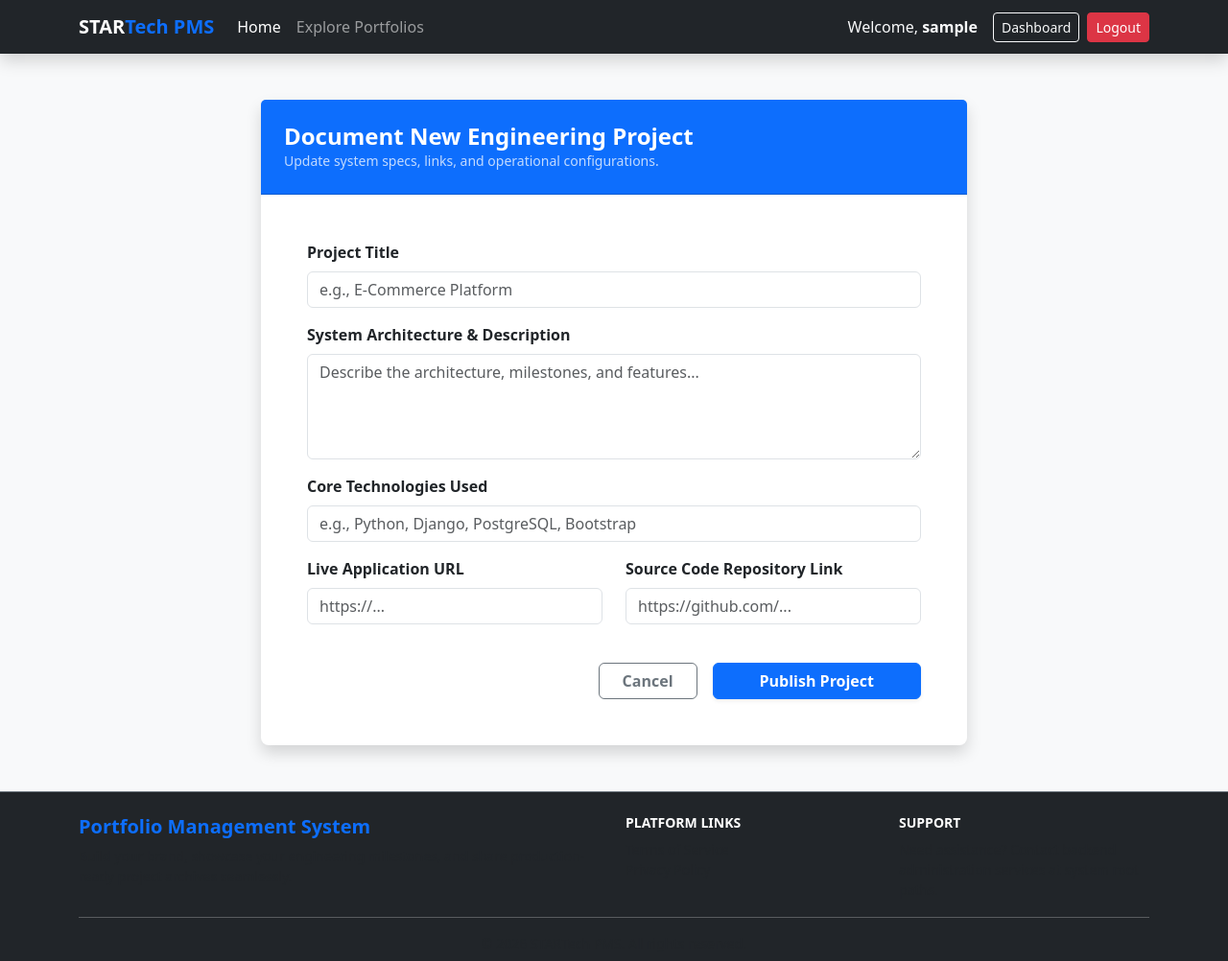
After one commit to Randy-TAR/Portfolio, a Django app: page /accounts/project/new/ in a window 1280 px wide. The commit adds this page. Shown: the whole page at 96% size. Run offline with Django 4.2, Linux system fonts and the light colour scheme; the visitor is signed in with stand-in values (Sample User, id 1).

Commit message:
Day 15 to Day 22 completed

```diff
--- /dev/null
+++ b/core/forms.py
@@ -0,0 +1,16 @@
+from django import forms
+from .models import Project
+
+class ProjectForm(forms.ModelForm):
+    class Meta:
+        model = Project
+        # Explicitly exclude 'owner' to keep it secure from front-end manipulation
+        fields = ['title', 'description', 'technologies_used', 'project_url', 'repository_url']
+
+        widgets = {
+            'title': forms.TextInput(attrs={'class': 'form-control', 'placeholder': 'e.g., E-Commerce Platform'}),
+            'description': forms.Textarea(attrs={'class': 'form-control', 'rows': 4, 'placeholder': 'Describe the architecture, milestones, and features...'}),
+            'technologies_used': forms.TextInput(attrs={'class': 'form-control', 'placeholder': 'e.g., Python, Django, PostgreSQL, Bootstrap'}),
+            'project_url': forms.URLInput(attrs={'class': 'form-control', 'placeholder': 'https://...'}),
+            'repository_url': forms.URLInput(attrs={'class': 'form-control', 'placeholder': 'https://github.com/...'}),
+        }
--- a/core/models.py
+++ b/core/models.py
@@ -1,12 +1,25 @@
 from django.db import models
+from django.contrib.auth.models import User
 
-# Create your models here.
-class ContactMessage(models.Model):
-    name = models.CharField(max_length=100)
-    email = models.EmailField()
-    subject = models.CharField(max_length=200)
-    massage = models.TextField()
-    created_at = models.DateTimeField(auto_created=True)
+class Project(models.Model):
+    # Relational link tying the project to its developer creator
+    owner = models.ForeignKey(User, on_delete=models.CASCADE, related_name='projects')
+
+    # Core project identity tags
+    title = models.CharField(max_length=200)
+    description = models.TextField()
+
+    # Engineering metadata
+    technologies_used = models.CharField(max_length=250, help_text="Separate tags with commas. e.g., Python, Django, PostgreSQL")
+    project_url = models.URLField(max_length=200, blank=True, verbose_name="Live Deployment URL")
+    repository_url = models.URLField(max_length=200, blank=True, verbose_name="Source Code Repository")
+
+    # System chronological audit metrics
+    created_at = models.DateTimeField(auto_now_add=True)
+    updated_at = models.DateTimeField(auto_now=True)
+
+    class Meta:
+        ordering = ['-created_at'] # Ensures the newest projects always display first
 
     def __str__(self):
-        return f"Message from {self.name} - {self.subject}"
+        return self.title
--- /dev/null
+++ b/core/urls.py
@@ -0,0 +1,9 @@
+from django.urls import path
+from .views import project_create_view, project_update_view, project_delete_view, explorer_view
+
+urlpatterns = [
+    path('explore/', explorer_view, name='explorer'),
+    path('project/new/', project_create_view, name='project_create'),
+    path('project/<int:pk>/edit/', project_update_view, name='project_update'),
+    path('project/<int:pk>/delete/', project_delete_view, name='project_delete'),
+]
--- a/core/views.py
+++ b/core/views.py
@@ -1,3 +1,94 @@
-from django.shortcuts import render
+from django.shortcuts import render, redirect, get_object_or_404
+from django.db.models import Q
+from django.contrib.auth.decorators import login_required
+from django.core.exceptions import PermissionDenied
+from django.contrib import messages
+from .models import Project
+from .forms import ProjectForm
 
-# Create your views here.
+@login_required
+def project_create_view(request):
+    if request.method == 'POST':
+        form = ProjectForm(request.POST)
+        if form.is_valid():
+            # 1. Pause saving to the database so we can modify the object
+            project = form.save(commit=False)
+
+            # 2. Securely bind the logged-in user as the owner
+            project.owner = request.user
+
+            # 3. Save the complete object permanently to PostgreSQL
+            project.save()
+
+            messages.success(request, f"Project '{project.title}' has been successfully created!")
+            return redirect('dashboard')
+    else:
+        form = ProjectForm()
+
+    return render(request, 'core/project_form.html', {'form': form})
+
+@login_required
+def project_update_view(request, pk):
+    # 1. Safely fetch the specific project instance or throw a clean 404 screen
+    project = get_object_or_404(Project, pk=pk)
+
+    # 2. SECURITY GUARD: Confirm the logged-in user actually owns this record
+    if project.owner != request.user:
+        raise PermissionDenied  # Throws a standard HTTP 403 Forbidden Error
+
+    if request.method == 'POST':
+        # Pass the existing 'project' instance so Django updates it instead of creating a new row
+        form = ProjectForm(request.POST, instance=project)
+        if form.is_valid():
+            form.save()
+            messages.success(request, f"Project '{project.title}' updated successfully!")
+            return redirect('dashboard')
+    else:
+        form = ProjectForm(instance=project)
+
+    context = {
+        'form': form,
+        'project': project,
+        'is_edit': True # Flag to reuse our form template dynamically
+    }
+    return render(request, 'core/project_form.html', context)
+
+@login_required
+def project_delete_view(request, pk):
+    # 1. Fetch the project or return a clean 404 error
+    project = get_object_or_404(Project, pk=pk)
+
+    # 2. SECURITY GUARD: Ensure only the creator can destroy this record
+    if project.owner != request.user:
+        raise PermissionDenied
+
+    if request.method == 'POST':
+        # 3. User confirmed the action; permanently drop the row from PostgreSQL
+        project.delete()
+        messages.warning(request, f"Project '{project.title}' has been permanently deleted.")
+        return redirect('dashboard')
+
+    # If it's a GET request, serve the confirmation warning template
+    return render(request, 'core/project_confirm_delete.html', {'project': project})
+
+
+def explorer_view(request):
+    # 2. Capture the 'search' parameter value from the browser URL address bar
+    search_query = request.GET.get('search', '')
+
+    # Start with our base optimized global QuerySet JOIN layout
+    projects = Project.objects.select_related('owner').all()
+
+    # 3. If a user actually typed something in the search box, filter the database rows
+    if search_query:
+        projects = projects.filter(
+            Q(title__icontains=search_query) |
+            Q(description__icontains=search_query) |
+            Q(technologies_used__icontains=search_query)
+        )
+
+    context = {
+        'projects': projects,
+        'search_query': search_query # Pass it back to keep the text inside the input box!
+    }
+    return render(request, 'core/explorer.html', context)
--- a/core_config/urls.py
+++ b/core_config/urls.py
@@ -22,4 +22,5 @@ from accounts import views
 urlpatterns = [
     path('admin/', admin.site.urls),
     path('accounts/', include('accounts.urls')),
+    path('accounts/', include('core.urls')),
 ]
--- a/templates/base.html
+++ b/templates/base.html
@@ -43,7 +43,7 @@
                             <a class="nav-link active" href="#">Home</a>
                         </li>
                         <li class="nav-item">
-                            <a class="nav-link" href="#">Explore Portfolios</a>
+                            <a class="nav-link" href="{% url 'explorer' %}">Explore Portfolios</a>
                         </li>
                     </ul>
 
--- /dev/null
+++ b/templates/core/project_form.html
@@ -0,0 +1,56 @@
+{% extends 'base.html' %}
+
+{% block title %}{% if is_edit %}Edit {{ project.title }}{% else %}Add New Project{% endif %} - STARTech PMS{% endblock %}
+
+{% block content %}
+<div class="row justify-content-center">
+    <div class="col-md-8">
+        <div class="card shadow border-0 rounded-3">
+            <div class="card-header {% if is_edit %}bg-dark text-white{% else %}bg-primary text-white{% endif %} p-4">
+                <h4 class="mb-0 fw-bold">{% if is_edit %}Modify '{{ project.title }}'{% else %}Document New Engineering Project{% endif %}</h4>
+                <p class="small mb-0 opacity-75">Update system specs, links, and operational configurations.</p>
+            </div>
+            <div class="card-body p-4 p-sm-5">
+
+                <form method="POST" novalidate>
+                    {% csrf_token %}
+
+                    <div class="mb-3">
+                        <label class="form-label fw-bold text-dark">Project Title</label>
+                        {{ form.title }}
+                    </div>
+
+                    <div class="mb-3">
+                        <label class="form-label fw-bold text-dark">System Architecture & Description</label>
+                        {{ form.description }}
+                    </div>
+
+                    <div class="mb-3">
+                        <label class="form-label fw-bold text-dark">Core Technologies Used</label>
+                        {{ form.technologies_used }}
+                    </div>
+
+                    <div class="row">
+                        <div class="col-md-6 mb-3">
+                            <label class="form-label fw-bold text-dark">Live Application URL</label>
+                            {{ form.project_url }}
+                        </div>
+                        <div class="col-md-6 mb-3">
+                            <label class="form-label fw-bold text-dark">Source Code Repository Link</label>
+                            {{ form.repository_url }}
+                        </div>
+                    </div>
+
+                    <div class="d-grid gap-2 mt-4 d-md-flex justify-content-md-end">
+                        <a href="{% url 'dashboard' %}" class="btn btn-outline-secondary px-4 me-md-2 fw-bold">Cancel</a>
+                        <button type="submit" class="btn {% if is_edit %}btn-dark{% else %}btn-primary{% endif %} px-5 shadow-sm fw-bold">
+                            {% if is_edit %}Save Updates{% else %}Publish Project{% endif %}
+                        </button>
+                    </div>
+                </form>
+
+            </div>
+        </div>
+    </div>
+</div>
+{% endblock %}
```
Also changed, not shown: accounts/views.py (+10 -2 lines), core/admin.py (+6 -6 lines), templates/accounts/dashboard.html (+79 -7 lines), templates/core/explorer.html (added, +96 -0 lines), templates/core/project_confirm_delete.html (added, +32 -0 lines), core/migrations/0002_project_delete_contactmessage.py (added).
